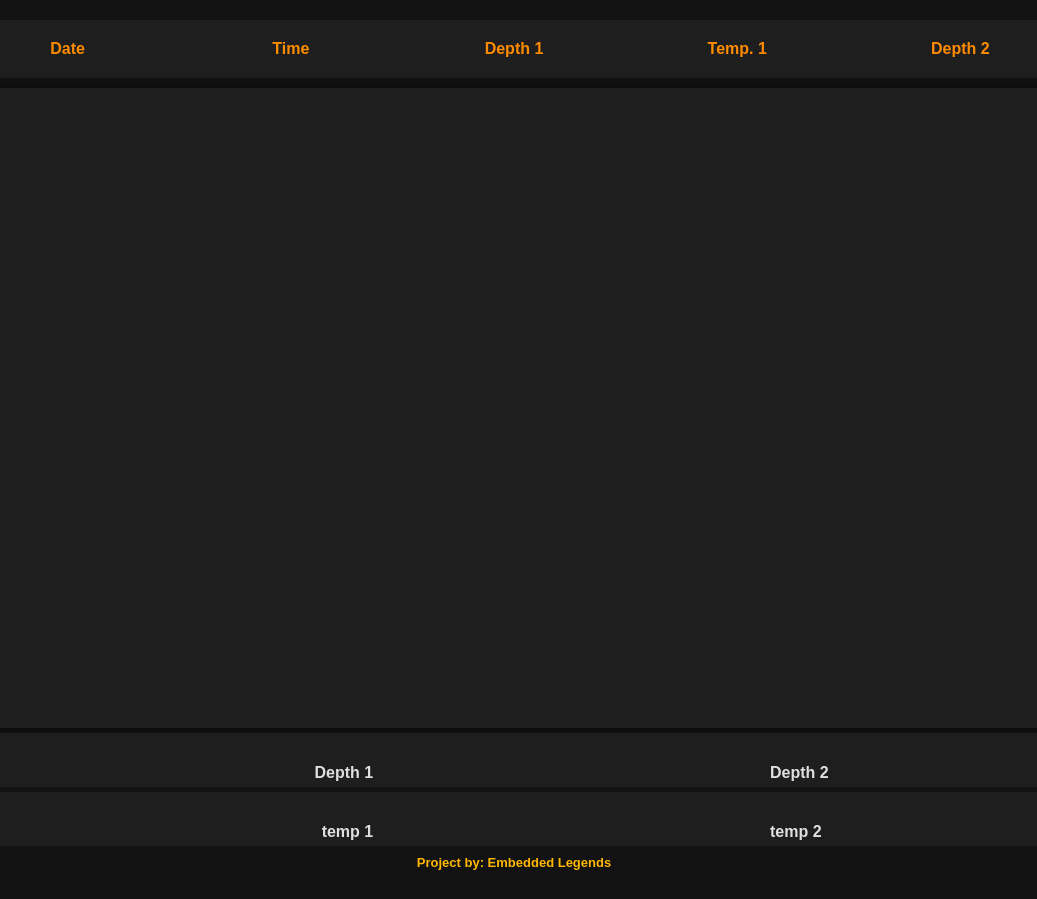
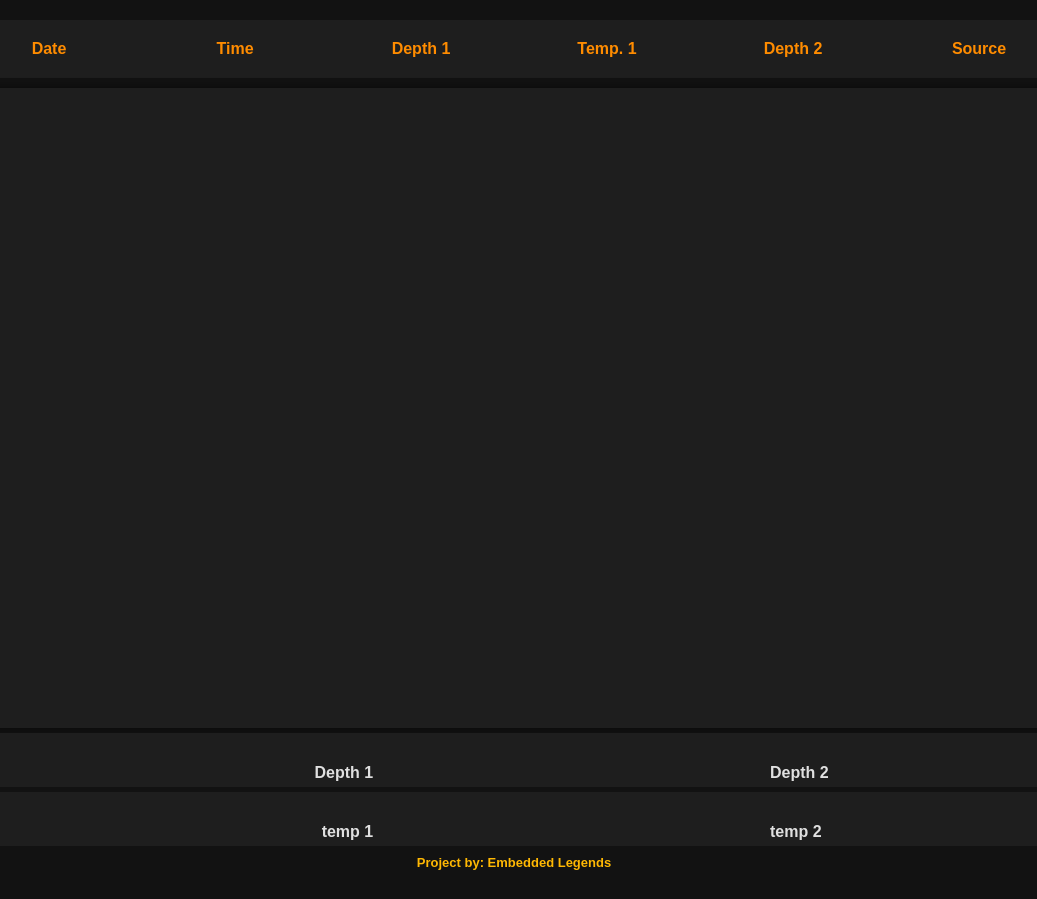
Before and after one commit to AmirSameh1/WaterLevel_Measurment_Website, a plain HTML site: page index.html in a window 1280 px wide. Shown: the whole page, without its empty margins (126-1163 px from the left). Drawn offline with nearby package versions, Linux system fonts and the light colour scheme; no server answers.

Commit message:
Update index.html

```diff
--- a/index.html
+++ b/index.html
@@ -25,6 +25,7 @@
         <span>Depth 1</span>
         <span>Temp. 1</span>
         <span>Depth 2</span>
+        <span>Source</span>
     </div>
 
     <div class="dashboard" id ="dashboard"></div>
```
